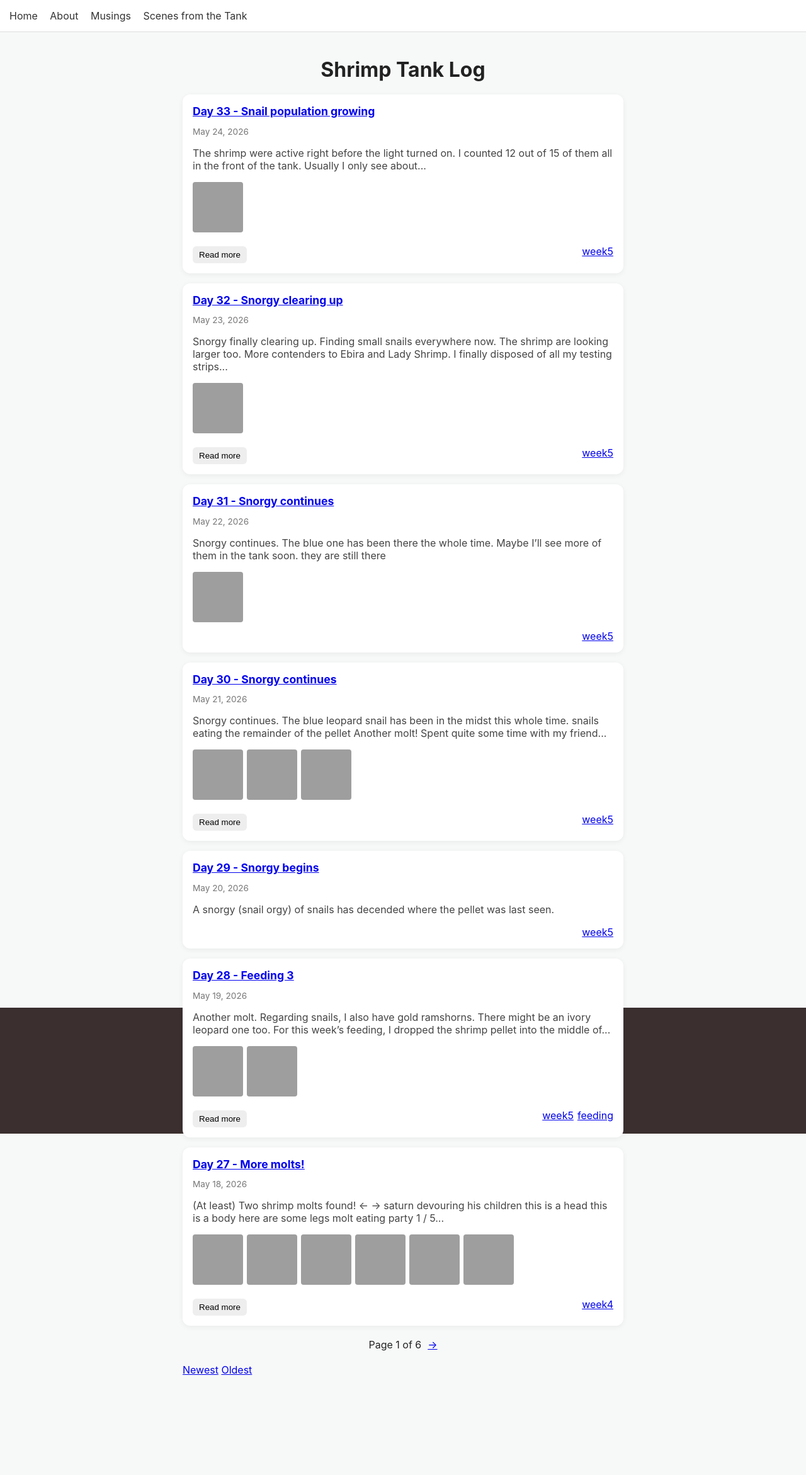
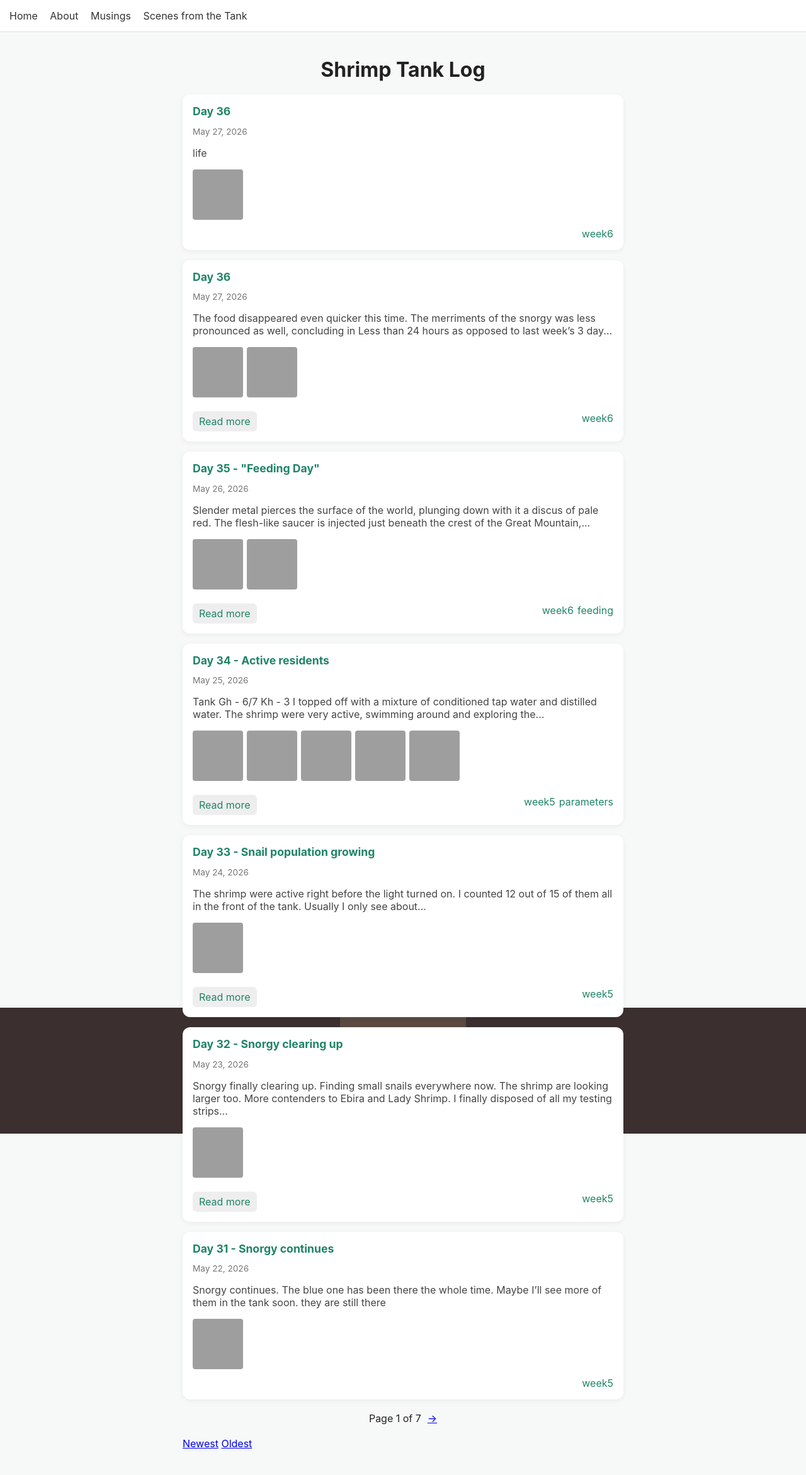
Before and after one commit to h3ming/ShrimpWorld, a Jekyll site: the page built from index.html, in a window 1280 px wide. Shown: the whole page at 63% size. Built offline with Jekyll 4.4.1, drawn with Linux system fonts in a browser that asks for light colours; the list of posts is cut into pages by our own code; before the commit the page ends 2225 px from its top, so only the background shows below that; grey boxes are pictures that could not be loaded.

Commit message:
site stuff finished for now

```diff
--- /dev/null
+++ b/_posts/2026-05-25-Day34.md
@@ -0,0 +1,37 @@
+---
+layout: post
+title: Day 34 - Active residents
+date: 2026-05-25
+tags: [week5, parameters]
+galleries: [photo, tank]
+photo:
+    - stem: 2026-05-25-day34-v04
+      type: video
+      note: "snail love"
+    - stem: 2026-05-25-day34-v02
+      type: video
+      note: "shrimp punching air"
+    - stem: 2026-05-25-day34-v03
+      type: video
+      note: "snail fall tease"
+
+tank:
+    - stem: 2026-05-25-day34-v01
+      type: video
+      note: "okay so I did cause one but it doesn't count"
+    - stem: 2026-05-25-day34-01
+      note: "Day 34 tank."
+---
+
+#### Tank
+`Gh - 6/7`
+`Kh - 3`
+
+I topped off with a mixture of conditioned tap water and distilled water. The shrimp were very active, swimming around and exploring the added 10% of their habitat. It's big change after all.
+Everyone is active today.
+
+{% include slideshow.html photos=page.photo %}
+
+Been very into snail falls lately (see musings page for more detail). I saw 3 falls over the course of an hour today.
+
+{% include slideshow.html photos=page.tank %}
--- /dev/null
+++ b/_posts/2026-05-26-Day35.md
@@ -0,0 +1,24 @@
+---
+layout: post
+title: Day 35 - "Feeding Day"
+date: 2026-05-26
+tags: [week6, feeding]
+galleries: [photo]
+photo:
+    - stem: 2026-05-26-day35-v01
+      type: video
+      note: "the swarm decends"
+    - stem: 2026-05-26-day35-v02
+      type: video
+---
+
+Slender metal pierces the surface of the world, plunging down with it a discus of pale red. The flesh-like saucer is injected just beneath the crest of the Great Mountain, escaping the notice of a lone mollusk scaling the rugged terrain.
+It remained undisturbed for a span, emitting a pungent-bloody odor which wafts through the water-air, screaming its location. Intrepid explorers soon approach.
+Hundreds of ommatidia cluster to compose the stalked compound eyes of the armored crustacean, millions of years of evolution priming the creature’s response to changes in light and movement. A six-man infantry of thread-like antennae wave about wildly as the many-legged scavenger scuttles up the speckled rock.
+
+! WIP !
+
+{% include slideshow.html photos=page.photo %}
+
+
+In other news I finally got some better seating for looking at my tank. A few friends and I found an old part of Ida Noyes behind the newer offices where they discarded a lot of these wobbly stool things and I took one. It's working great.
--- /dev/null
+++ b/_posts/2026-05-27-Day36.md
@@ -0,0 +1,20 @@
+---
+layout: post
+title: Day 36
+date: 2026-05-27
+tags: [week6]
+galleries: [photo]
+photo:
+    - stem: 2026-05-27-day36-v01
+      type: video
+      note: "Ebira fanning her swimmerets"
+    - stem: 2026-05-27-day36-v02
+      type: video
+      note: "shrimp grooming"
+---
+
+The food disappeared even quicker this time. The merriments of the snorgy was less pronounced as well, concluding in Less than 24 hours as opposed to last week’s 3 day feast. The glass is the clearest it’s been since the early days of the tank.
+Lady shrimp’s swimmerets are suspiciously active even with her mundane movements…..oxygenating eggs maybe??
+Ebira is also fanning her swimmerets a lot while otherwise not moving. Maybe I'm due for a molt...
+
+{% include slideshow.html photos=page.photo %}
--- a/about.md
+++ b/about.md
@@ -3,6 +3,8 @@
 title: About
 ---
 
-This is the captain's log for my planted shrimp tank.
+This is the captain's log for my planted shrimp tank, with the tank beginning officially April 14 2026.
 
-Work began officially April 14 2026, but I had been thinking about setting up my own tank for the past year, if not longer.
+This website was also serves as the final project for Professor Katherine Buse's Interactive Environements course, but I plan to maintain and make further updates to the site.
+
+This site is coded with Jekyll.
--- a/assets/css/style.css
+++ b/assets/css/style.css
@@ -72,7 +72,7 @@
   padding: 16px;
   text-decoration: none;
   color: inherit;
-  box-shadow: 0 2px 10px rgba(0,0,0,0.06);
+  /* box-shadow: 0 2px 10px rgba(0,0,0,0.06); */
   transition: transform 0.15s ease, box-shadow 0.15s ease;
 }
 
@@ -96,7 +96,7 @@
   background: white;
   padding: 16px;
   border-radius: 14px;
-  box-shadow: 0 2px 10px rgba(0,0,0,0.06);
+  /*box-shadow: 0 2px 10px rgba(0,0,0,0.06);*/
   transition: all 0.2s ease;
 }
 
@@ -190,6 +190,19 @@
 
 .card-thumb-link:hover img {
   opacity: 0.85;
+}
+
+.post-card a {
+  color: #1f8466;
+  text-decoration: none;
+}
+
+.post-card h2 a:visited {
+  color: #141d69 !important;
+}
+
+.post-card a:hover {
+  color: #25a57f;
 }
 /* ======pagination====== */
 
--- a/create_post.py
+++ b/create_post.py
@@ -56,7 +56,7 @@
 
 # Example usage
 create_day_posts(
-    start_day=28,
-    num_posts=6,
+    start_day=34,
+    num_posts=3,
     start_date="2026-05-25"
 )
--- a/index.html
+++ b/index.html
@@ -32,14 +32,20 @@
         {% endfor %}
 </div>
       {% endif %}
-      {% if word_count > 30 %}
+      {% unless post.galleries %}
+        {% if word_count > 30 %}
 <div class="post-full hidden">
           {{ post.content }}
 </div>
-      {% endif %}
+        {% endif %}
+      {% endunless %}
 <div class="post-footer">
         {% if word_count > 30 %}
+          {% if post.galleries %}
+<a href="{{ post.url }}" class="toggle-btn">Read more</a>
+          {% else %}
 <button class="toggle-btn">Read more</button>
+          {% endif %}
         {% endif %}
         {% if post.tags %}
 <div class="tags">
--- a/musings.html
+++ /dev/null
@@ -1,6 +0,0 @@
----
-layout: default
-title: Things Keeping a Tank Has Evoked in My Brain
----
-
-<h1>I will put posts here</h1>
--- /dev/null
+++ b/musings.md
@@ -0,0 +1,14 @@
+---
+layout: default
+title: Things Keeping a Tank Has Evoked in My Brain
+---
+
+### Some things Keeping a Tank Has Evoked in My Brain that Will Not Only Be Further Explored But Also and Have Better Formatting in the Future
+
+Keeping a tank does kind of make me feel like a mini-god, as creator of this mesocosm. It also makes me feel like I'm playing a game not disimilar to SimEarth, where the puzzle I'm solving is to achieve a close enough balance such that the tank's ecosystem continues with as little interaction from me as possible. A lot of the fun comes from watching what these organisms do and they interact with one another. I might tip the scales sometimes, or intervene to keep things from going too badly, but in general I want to see how nature takes its course.
+
+---
+
+Not everyone is as excited as I am about the things that happen in my tank. I've learned to try different angles to elicit interest. My partner used to only look at the tank a few seconds at a time, but ever since I told her about snail falls (sometimes snails let go and drop down from the surface of the water, it's very beautiful and graceful), she's been spending more time viewing it. However, this shared knowledge also unlocked the earthquake interaction for the tank, where she stands infront of the tank and shifts her body weight to shake the floor in hopes of eliciting the fall of unsuspecting snails.
+
+---
```
Also changed, not shown: _posts/2026-05-28-Day37.md (added, +13 -0 lines).
